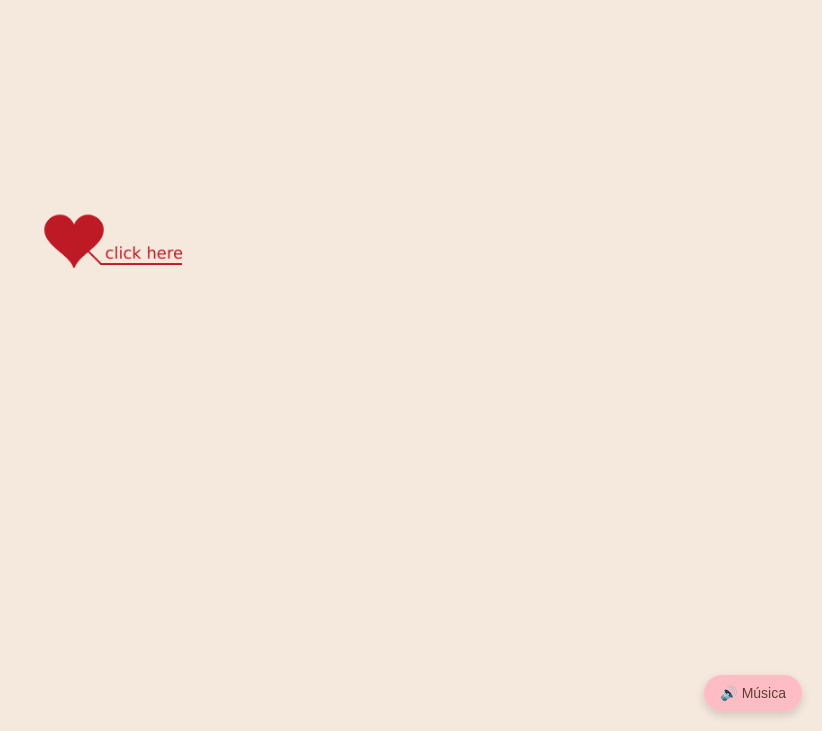
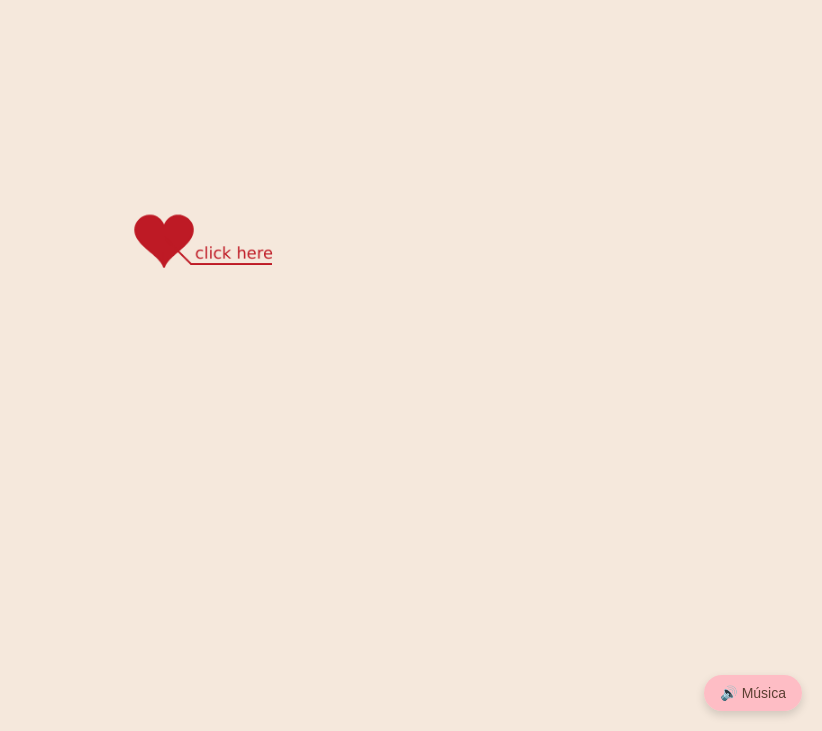
Before and after one commit to Vide14/Para-mi-amor, a plain HTML site: page index.html in a window 1280 px wide. Shown: the part 69-800 px from the top of the page, without its empty margins (458-1280 px from the left). Drawn offline with Linux system fonts and the light colour scheme.

Commit message:
Update default.css

```diff
--- a/Love_files/default.css
+++ b/Love_files/default.css
@@ -16,7 +16,9 @@ a {
 
 #main {
 	width: 100%;
-	height: 100vh;
+	display: flex;
+  	justify-content: center;
+  	align-items: center;
 }
 
 #wrap {
@@ -24,7 +26,7 @@ a {
 	margin: 0;
 	width: 1100px;
 	height: 680px;
-	margin-top: 0;
+	margin-bottom: 20px;
 }
 
 #text {
```
